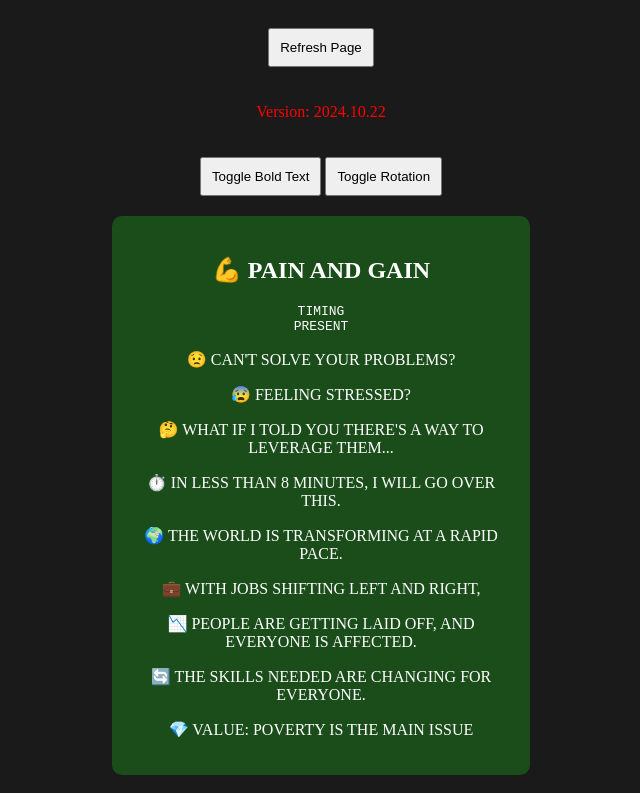
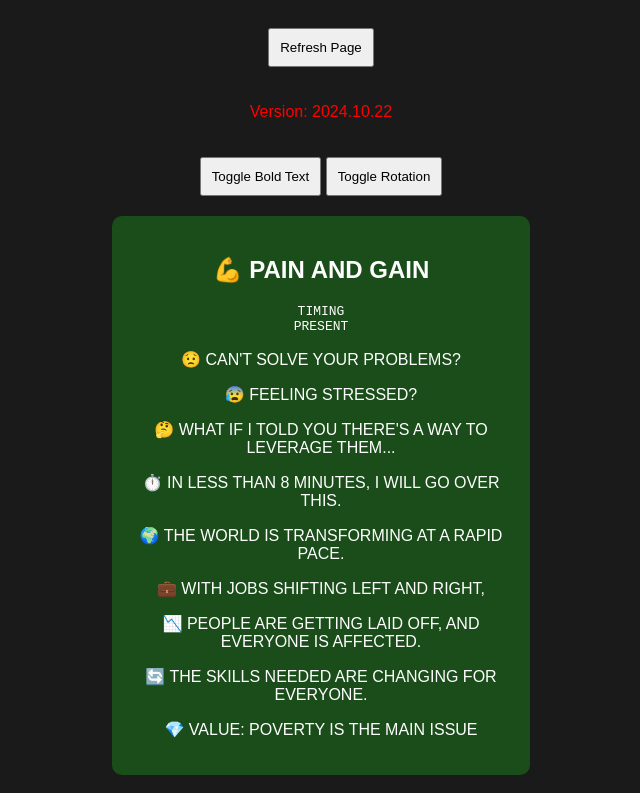
Before and after one commit to rifaterdemsahin/Prompter, a plain HTML site: page divide_and_conquer_27October.html in a window 1280 px wide. Shown: the top 793 px of the page, without its empty margins (319-959 px from the left). Drawn offline with Linux system fonts and the light colour scheme.

```diff
--- a/divide_and_conquer_27October.html
+++ b/divide_and_conquer_27October.html
@@ -15,6 +15,7 @@
             background-color: #1a1a1a;
             color: white;
             transition: background-color 0.5s, color 0.5s;
+            font-family: Arial, Helvetica, sans-serif; /* Added sans-serif font */
         }
 
         .mirrored {
@@ -31,6 +32,7 @@
             padding: 10px;
             margin: 20px 0;
             cursor: pointer;
+            font-family: Arial, Helvetica, sans-serif; /* Added sans-serif font for buttons */
         }
         #version {
             color: red;
```
Also changed, not shown: 1 other file.
